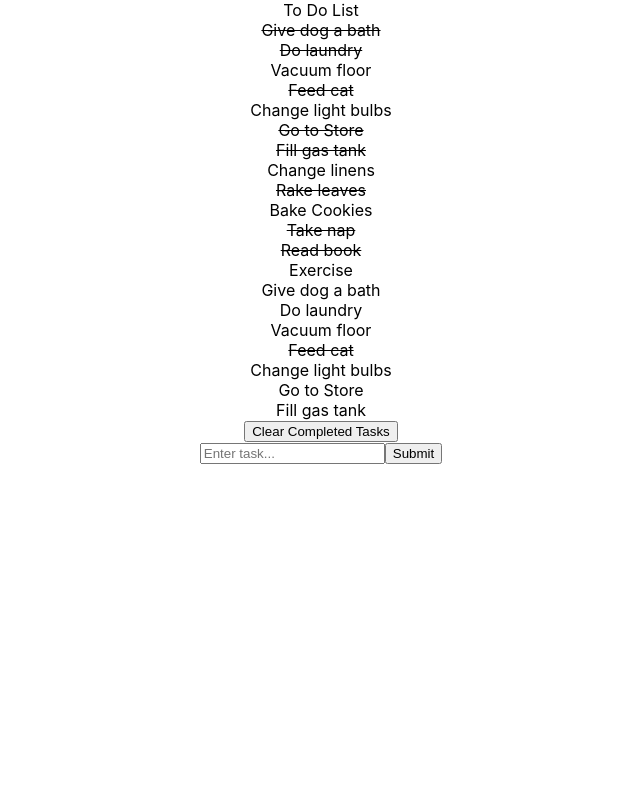
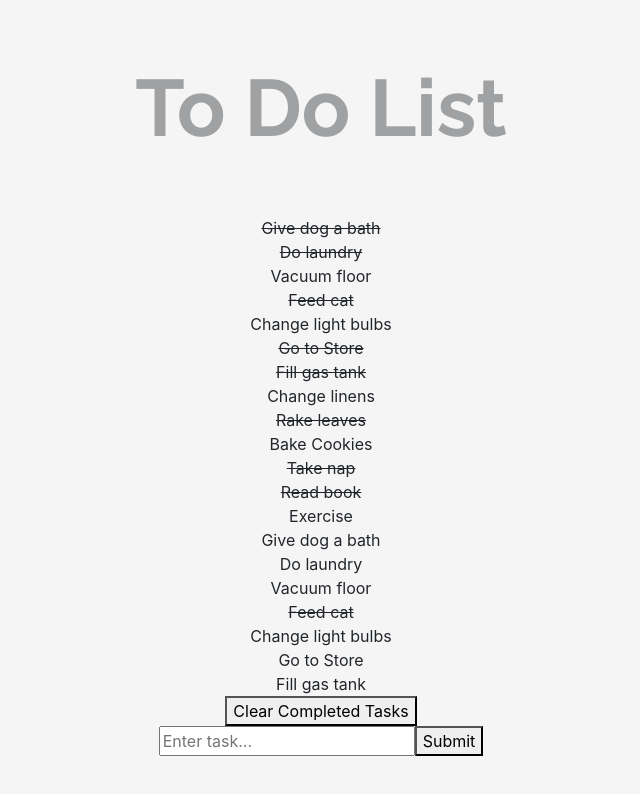
Before and after one commit to Abuelyazeed/To-Do-List, a React (Create React App) app: page / in a window 1280 px wide. Shown: the top 794 px of the page, without its empty margins (319-959 px from the left). Built offline with nearby package versions, Linux system fonts and the light colour scheme.

Commit message:
Added header styling

```diff
--- a/public/index.html
+++ b/public/index.html
@@ -24,7 +24,19 @@
       work correctly both with client-side routing and a non-root public URL.
       Learn how to configure a non-root public URL by running `npm run build`.
     -->
-    <title>React App</title>
+    <link
+      href="https://cdn.jsdelivr.net/npm/bootstrap@5.3.0-alpha3/dist/css/bootstrap.min.css"
+      rel="stylesheet"
+      integrity="sha384-KK94CHFLLe+nY2dmCWGMq91rCGa5gtU4mk92HdvYe+M/SXH301p5ILy+dN9+nJOZ"
+      crossorigin="anonymous"
+    />
+    <link rel="preconnect" href="https://fonts.googleapis.com" />
+    <link rel="preconnect" href="https://fonts.gstatic.com" crossorigin />
+    <link
+      href="https://fonts.googleapis.com/css2?family=Raleway:wght@100;200;300;400;500;600;700&display=swap"
+      rel="stylesheet"
+    />
+    <title>To Do List</title>
   </head>
   <body>
     <noscript>You need to enable JavaScript to run this app.</noscript>
--- /dev/null
+++ b/src/components/Header.css
@@ -0,0 +1,7 @@
+header {
+  font-size: 5rem;
+  font-family: "Raleway", sans-serif;
+  font-weight: 700;
+  opacity: 0.4;
+  padding: 3rem;
+}
--- a/src/components/Header.js
+++ b/src/components/Header.js
@@ -1,4 +1,5 @@
 import React from "react";
+import "./Header.css";
 
 function Header() {
   return (
--- a/src/index.css
+++ b/src/index.css
@@ -5,6 +5,7 @@ body {
     sans-serif;
   -webkit-font-smoothing: antialiased;
   -moz-osx-font-smoothing: grayscale;
+  background-color: whitesmoke;
 }
 
 code {
```
